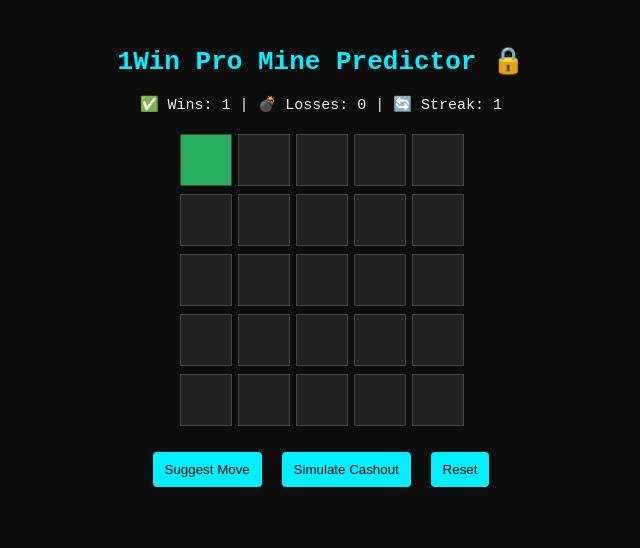
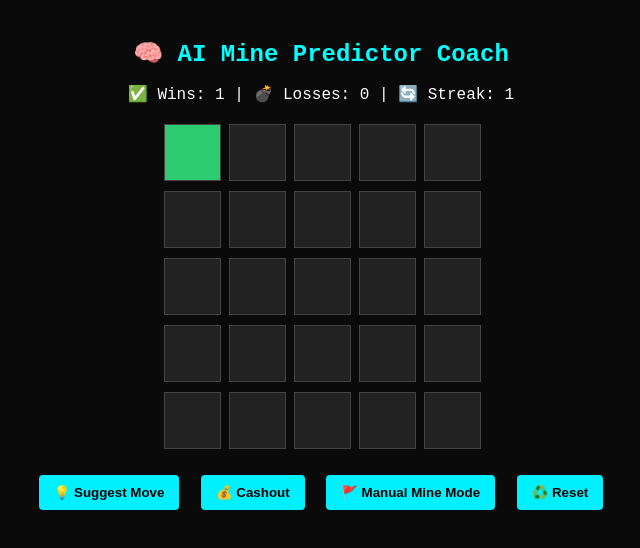
Before and after one commit to abdulrazak231/abdulrazak231.github.io, a plain HTML site: page index.html in a window 1280 px wide. Both pictures are taken after a click on the element 525 px from the left and 159 px from the top of the page. Shown: the whole page, without its empty margins (319-959 px from the left). Drawn offline with Linux system fonts and the light colour scheme.

Commit message:
Add files via upload

```diff
--- a/index.html
+++ b/index.html
@@ -3,19 +3,18 @@
 <head>
   <meta charset="UTF-8" />
   <meta name="viewport" content="width=device-width, initial-scale=1.0"/>
-  <title>1Win Pro Mine Predictor v2</title>
+  <title>AI Mine Predictor</title>
   <link rel="stylesheet" href="style.css" />
 </head>
 <body>
-  <h1>1Win Pro Mine Predictor 🔒</h1>
+  <h1>🧠 AI Mine Predictor Coach</h1>
   <div id="stats">✅ Wins: 0 | 💣 Losses: 0 | 🔄 Streak: 0</div>
-  <div id="game">
-    <div id="grid"></div>
-    <div class="controls">
-      <button onclick="suggestMove()">Suggest Move</button>
-      <button onclick="simulateCashout()">Simulate Cashout</button>
-      <button onclick="resetGame()">Reset</button>
-    </div>
+  <div id="grid"></div>
+  <div class="controls">
+    <button onclick="suggestMove()">💡 Suggest Move</button>
+    <button onclick="simulateCashout()">💰 Cashout</button>
+    <button onclick="toggleMineMode()">🚩 Manual Mine Mode</button>
+    <button onclick="resetGame()">♻️ Reset</button>
   </div>
   <script src="script.js"></script>
 </body>
--- a/script.js
+++ b/script.js
@@ -1,9 +1,11 @@
 
 const gridSize = 25;
 let clickHistory = new Set();
-let wins = 0;
-let losses = 0;
+let mineMode = false;
+let wins = parseInt(localStorage.getItem('wins')) || 0;
+let losses = parseInt(localStorage.getItem('losses')) || 0;
 let streak = 0;
+let mineMap = JSON.parse(localStorage.getItem('heatmap') || '[]');
 
 function setupGrid() {
   const grid = document.getElementById("grid");
@@ -12,25 +14,34 @@
     const cell = document.createElement("div");
     cell.className = "cell";
     cell.dataset.index = i;
-    cell.onclick = () => handleClick(i);
+
+    if (mineMap.includes(i)) cell.classList.add("heatmap");
+
+    cell.onclick = () => handleClick(i, cell);
     grid.appendChild(cell);
   }
 }
 
-function handleClick(index) {
-  const cell = document.querySelectorAll(".cell")[index];
+function handleClick(index, cell) {
   if (clickHistory.has(index)) return;
+
+  if (mineMode) {
+    cell.classList.toggle("mine");
+    updateHeatmap(index);
+    return;
+  }
 
   clickHistory.add(index);
   cell.classList.add("safe");
   streak++;
   wins++;
+  saveStats();
   updateStats();
 }
 
 function suggestMove() {
   for (let i = 0; i < gridSize; i++) {
-    if (!clickHistory.has(i)) {
+    if (!clickHistory.has(i) && !document.querySelectorAll(".cell")[i].classList.contains("mine")) {
       document.querySelectorAll(".cell")[i].classList.add("suggest");
       break;
     }
@@ -53,6 +64,23 @@
     `✅ Wins: ${wins} | 💣 Losses: ${losses} | 🔄 Streak: ${streak}`;
 }
 
+function toggleMineMode() {
+  mineMode = !mineMode;
+  alert(mineMode ? "🚩 Manual Mine Mode ON" : "🚩 Manual Mine Mode OFF");
+}
+
+function updateHeatmap(index) {
+  if (!mineMap.includes(index)) {
+    mineMap.push(index);
+    localStorage.setItem("heatmap", JSON.stringify(mineMap));
+  }
+}
+
+function saveStats() {
+  localStorage.setItem("wins", wins);
+  localStorage.setItem("losses", losses);
+}
+
 window.onload = () => {
   setupGrid();
   updateStats();
--- a/style.css
+++ b/style.css
@@ -1,43 +1,49 @@
 
 body {
-  background: #0d0d0d;
-  color: #eee;
-  font-family: monospace;
+  background: #0a0a0a;
+  color: #fff;
+  font-family: 'Courier New', monospace;
   text-align: center;
-  padding: 20px;
+  padding: 15px;
 }
 h1 {
-  color: #00f0ff;
+  color: #00ffff;
+  font-size: 24px;
 }
 #stats {
-  margin-bottom: 10px;
-  font-size: 15px;
+  margin: 10px 0;
+  font-size: 16px;
 }
 #grid {
   display: grid;
-  grid-template-columns: repeat(5, 50px);
-  grid-gap: 8px;
+  grid-template-columns: repeat(5, 55px);
+  gap: 10px;
   justify-content: center;
   margin: 20px auto;
 }
 .cell {
-  width: 50px;
-  height: 50px;
+  width: 55px;
+  height: 55px;
   background: #222;
   border: 1px solid #444;
   display: flex;
   align-items: center;
   justify-content: center;
+  font-size: 14px;
+  color: #fff;
   cursor: pointer;
 }
-.cell.safe { background-color: #27ae60; }
+.cell.safe { background-color: #2ecc71; }
+.cell.mine { background-color: #c0392b; }
 .cell.suggest { outline: 2px solid yellow; }
+.cell.heatmap { background: rgba(255,255,0,0.3); }
 .controls button {
   margin: 6px;
-  padding: 10px 12px;
+  padding: 10px 15px;
   background: #00f0ff;
   border: none;
   color: #000;
+  font-weight: bold;
   cursor: pointer;
   border-radius: 4px;
 }
```
